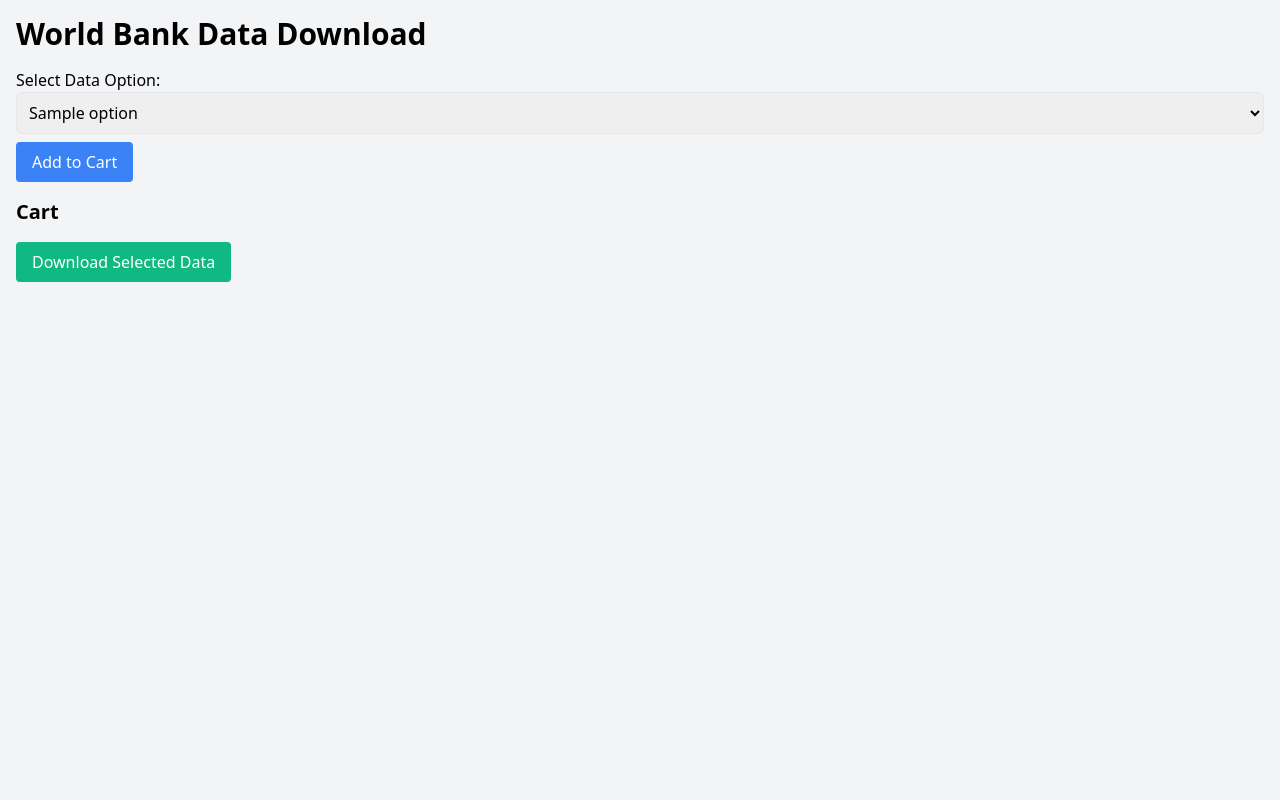
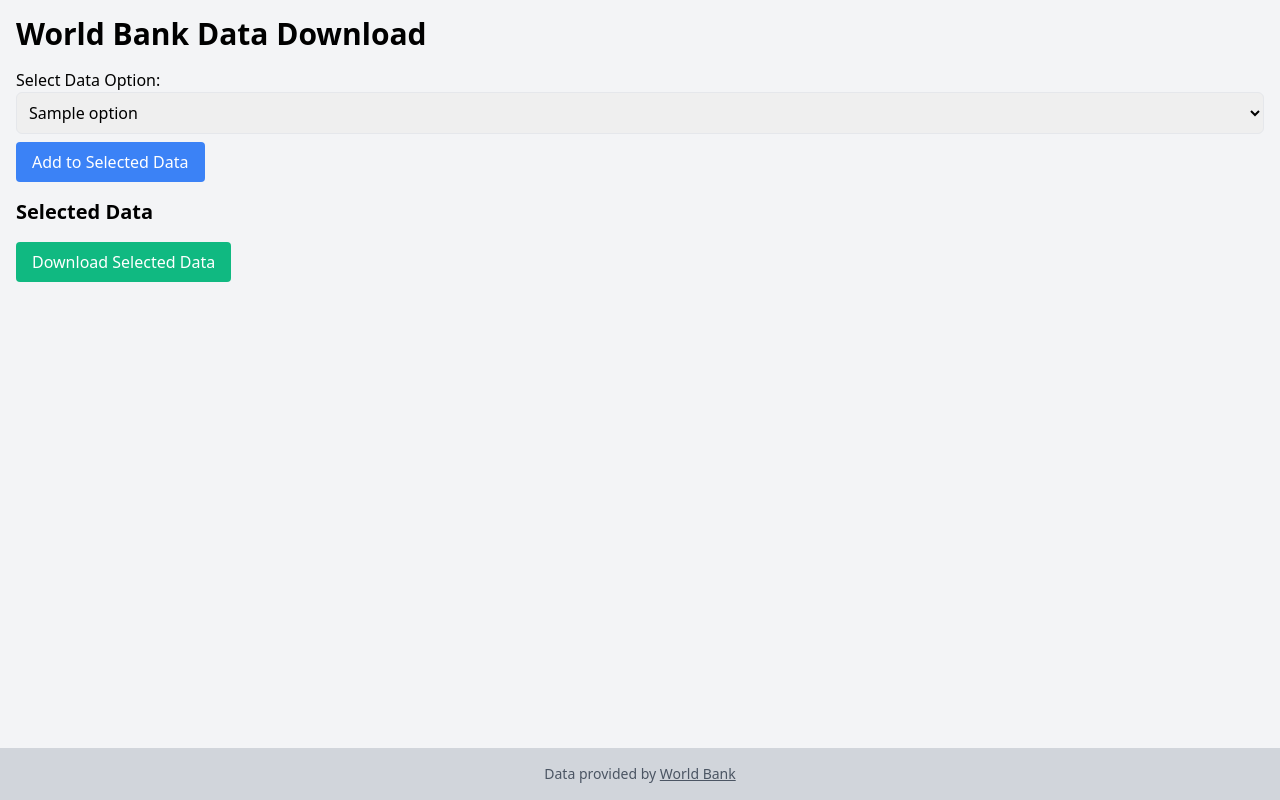
Before and after one commit to Mustaphayinka/WBDI_project, a Flask app: template templates/index2.html in a window 1280 px wide. Run offline with Flask 3, Linux system fonts and the light colour scheme; the template is opened without the code that fills it: most values are stand-ins (such as "Sample title", 1, 10 or a date in 2020); some libraries are stand-ins or nearby versions.

Commit message:
initial commit

```diff
--- a/app.py
+++ b/app.py
@@ -22,7 +22,6 @@
     {'id': 'FB.BNK.CAPA.ZS', 'name': 'Banking Sector Capitalization Ratio (%)'},
     {'id': 'EN.ATM.CO2E.KT', 'name': 'CO2 Emissions (Kilotons)'},
     {'id': 'EN.ATM.CO2E.KD.GD', 'name': 'CO2 Emissions (kg per 2010 US$ of GDP)'},
-    {'id': 'EN.ATM.CO2E.KD.GD.PP', 'name': 'CO2 Emissions (kg per 2011 PPP $ of GDP)'},
     {'id': 'EN.ATM.CO2E.PC', 'name': 'CO2 Emissions (metric tons per capita)'},
     {'id': 'EN.ATM.CO2E.GF.ZS', 'name': 'CO2 Emissions from Gaseous Fuel Consumption (% of total)'},
     {'id': 'EN.ATM.CO2E.LF.ZS', 'name': 'CO2 Emissions from Liquid Fuel Consumption (% of total)'},
--- a/templates/index.html
+++ b/templates/index.html
@@ -126,8 +126,6 @@
     });
 </script>
 
-    <!-- ... (your existing JavaScript code) ... -->
-
 
     <script src="https://cdn.jsdelivr.net/npm/sweetalert2@10"></script>
 </body>
--- a/templates/index2.html
+++ b/templates/index2.html
@@ -6,9 +6,23 @@
     <title>World Bank Data Download</title>
     <!-- Add Tailwind CSS CDN link here -->
     <link href="https://cdn.jsdelivr.net/npm/tailwindcss@2.2.7/dist/tailwind.min.css" rel="stylesheet">
+    <style>
+        body {
+            display: flex;
+            flex-direction: column;
+            min-height: 100vh;
+        }
+
+        .container {
+            flex: 1;
+        }
+    </style>
 </head>
 <body class="bg-gray-100">
     <div class="container mx-auto p-4">
+        <!-- <p class="text-gray-600 mb-2">
+            This website is an independent platform for accessing World Bank data and is not affiliated with or endorsed by the World Bank.
+        </p> -->
         <h1 class="text-3xl font-semibold mb-4">World Bank Data Download</h1>
         <form method="POST" class="mb-4">
             <label for="data_option" class="block">Select Data Option:</label>
@@ -17,17 +31,16 @@
                 <option value="{{ loop.index0 }}">{{ option.name }}</option>
                 {% endfor %}
             </select>
-            <button type="button" id="add_to_cart" class="mt-2 bg-blue-500 text-white px-4 py-2 rounded hover:bg-blue-600">
-                Add to Cart
+            <button type="button" id="add_to_selected_data" class="mt-2 bg-blue-500 text-white px-4 py-2 rounded hover:bg-blue-600">
+                Add to Selected Data
             </button>
         </form>
 
-                <!-- Cart section -->
-        <h2 class="text-xl font-semibold mb-2">Cart</h2>
-        <ul id="cart" class="list-disc pl-6 mb-4 space-y-2">
+        <!-- Selected Data section -->
+        <h2 class="text-xl font-semibold mb-2">Selected Data</h2>
+        <ul id="selected_data" class="list-disc pl-6 mb-4 space-y-2">
             <!-- Selected data variables will be displayed here -->
         </ul>
-
 
         <!-- Download button -->
         <form method="POST" action="/confirm_download" class="mb-4">
@@ -38,19 +51,27 @@
         </form>
     </div>
 
-    <!-- JavaScript to handle adding to cart -->
+    <!-- Add a footer for data source attribution -->
+    <footer class="bg-gray-300 p-4 text-center">
+        <p class="text-gray-600 text-sm">
+            Data provided by <a href="https://data.worldbank.org" target="_blank" rel="noopener noreferrer" class="underline">World Bank</a>
+        </p>
+    </footer>
+
+    <!-- JavaScript to handle adding to selected data -->
+    <!-- JavaScript to handle adding to selected data -->
 <script>
-        var cart = [];
+    var selected_data = [];
 
-        document.getElementById("add_to_cart").addEventListener("click", function() {
+    document.getElementById("add_to_selected_data").addEventListener("click", function() {
         var dataOption = document.getElementById("data_option");
         var selectedOptionIndex = dataOption.selectedIndex;
 
         // Check if a valid option is selected
         if (selectedOptionIndex >= 0) {
-                if (cart.indexOf(selectedOptionIndex) === -1) {
-                    cart.push(selectedOptionIndex);
-                    var cartList = document.getElementById("cart");
+            if (selected_data.indexOf(selectedOptionIndex) === -1) {
+                selected_data.push(selectedOptionIndex);
+                var selectedDataList = document.getElementById("selected_data");
                 var listItem = document.createElement("li");
 
                 // Create a wrapper div for proper spacing
@@ -64,15 +85,15 @@
                 removeButton.textContent = "Remove";
                 removeButton.className = "bg-red-500 text-white px-2 py-1 rounded hover:bg-red-600 ml-2"; // Added classes for red color and spacing
                 removeButton.addEventListener("click", function() {
-                        // Remove the item from the cart and the list
-                        cart.splice(cart.indexOf(selectedOptionIndex), 1);
-                        cartList.removeChild(itemWrapper);
+                    // Remove the item from the selected data and the list
+                    selected_data.splice(selected_data.indexOf(selectedOptionIndex), 1);
+                    selectedDataList.removeChild(itemWrapper);
                 });
 
-                    // Append the item, the "Remove" button, and the wrapper to the cart
+                // Append the item, the "Remove" button, and the wrapper to the selected data
                 itemWrapper.appendChild(listItem);
                 itemWrapper.appendChild(removeButton);
-                    cartList.appendChild(itemWrapper);
+                selectedDataList.appendChild(itemWrapper);
             }
         } else {
             alert("Please select a valid data option.");
@@ -81,9 +102,31 @@
 
     // Update the hidden input field with selected data options
     var confirmForm = document.querySelector("form[action='/confirm_download']");
-        confirmForm.addEventListener("submit", function() {
-            document.getElementById("selected_options").value = JSON.stringify(cart);
+    confirmForm.addEventListener("submit", function(event) {
+        event.preventDefault(); // Prevent the form from submitting normally
+        document.getElementById("selected_options").value = JSON.stringify(selected_data);
+
+        // Simulate data download
+        setTimeout(function() {
+            // Trigger SweetAlert success message
+            Swal.fire({
+                icon: 'success',
+                title: 'Data Downloaded Successfully!',
+                text: 'Your selected data has been downloaded.',
+                confirmButtonText: 'OK',
+            });
+
+            // Reset the selected_data
+            selected_data = [];
+            document.getElementById("selected_data").innerHTML = '';
+
+            // Submit the form after showing the SweetAlert
+            confirmForm.submit();
+        }, 1000); // Simulate a delay of 1 second (you can adjust this)
     });
 </script>
+
+
+    <script src="https://cdn.jsdelivr.net/npm/sweetalert2@10"></script>
 </body>
 </html>
```
Lines whose indentation alone changed are shown as unchanged.
